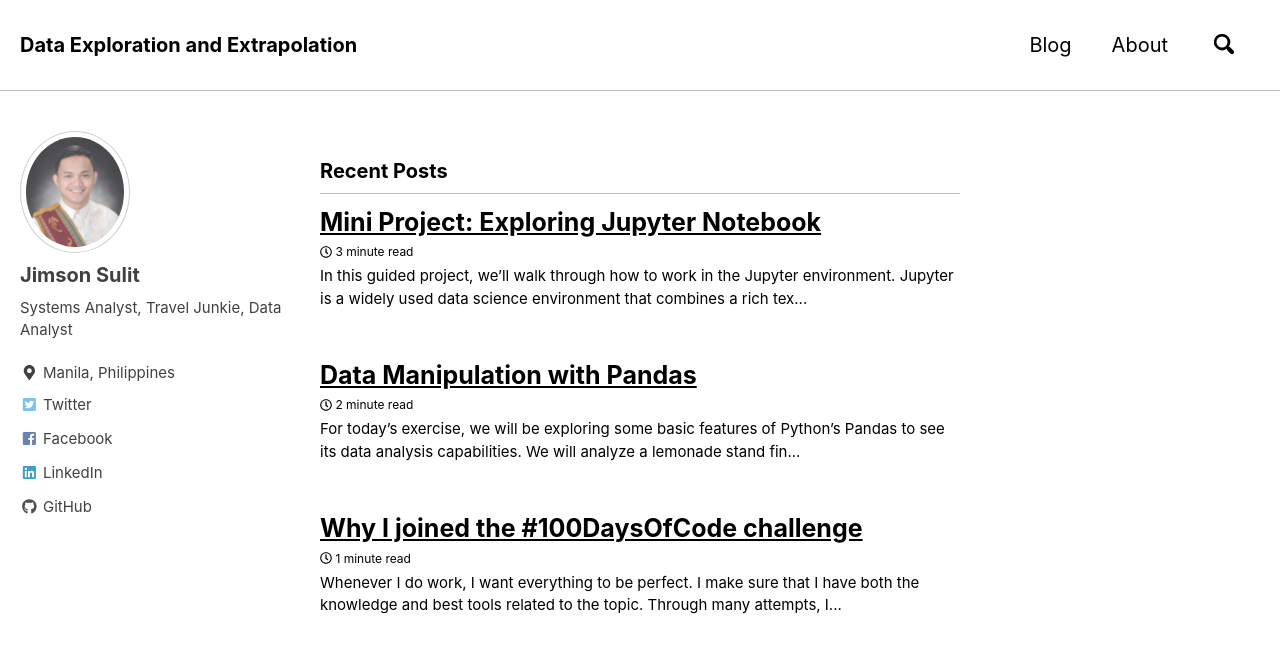
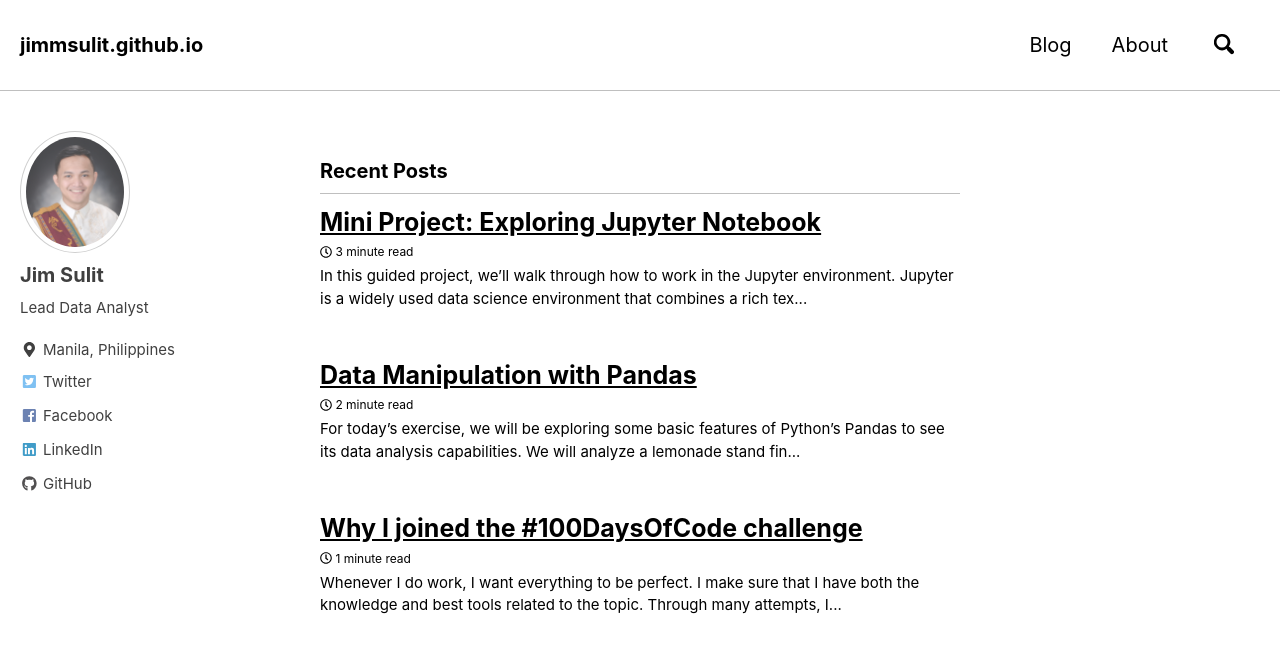
Before and after one commit to jimmsulit/jimmsulit.github.io, a Jekyll site: the page built from index.html, in a window 1280 px wide and 900 px high. Shown: the top 653 px of the window. Built offline with Jekyll 4.4.1, drawn with Linux system fonts in a browser that asks for light colours; nearby versions of some CDN libraries; the list of posts is cut into pages by our own code.

Commit message:
updated bio

```diff
--- a/_config.yml
+++ b/_config.yml
@@ -16,7 +16,7 @@ minimal_mistakes_skin    : "contrast" # "air", "aqua", "contrast", "dark", "dirt
 
 # Site Settings
 locale                   : "en-US"
-title                    : "Data Exploration and Extrapolation"
+# title                    : "Data Exploration and Extrapolation"
 title_separator          : "-"
 name                     : "Jimson Sulit"
 description              : "A journey to the center of the data pipeline and beyond"
@@ -97,9 +97,9 @@ analytics:
 
 # Site Author
 author:
-  name             : "Jimson Sulit"
+  name             : "Jim Sulit"
   avatar           : "/assets/images/sulit2.jpg" # path of avatar image, e.g. "/assets/images/bio-photo.jpg"
-  bio              : "Systems Analyst, Travel Junkie, Data Analyst"
+  bio              : "Lead Data Analyst"
   location         : "Manila, Philippines"
   email            :
   uri              :
@@ -108,9 +108,9 @@ author:
   codepen          :
   dribbble         :
   flickr           :
-  facebook         : "jimsonsulit1"
+  facebook         : "jmsulyt"
   foursquare       :
-  github           : "jimsonsulit"
+  github           : "jmsulyt"
   gitlab           :
   google_plus      :
   keybase          :
@@ -122,7 +122,7 @@ author:
   stackoverflow    : # "123456/username" (the last part of your profile url, e.g. https://stackoverflow.com/users/123456/username)
   steam            : # "steamId" (the last part of your profile url, e.g. https://steamcommunity.com/id/steamId/)
   tumblr           :
-  twitter          : "jimsonsulit"
+  twitter          : "jmsulyt"
   vine             :
   weibo            :
   xing             :
```
